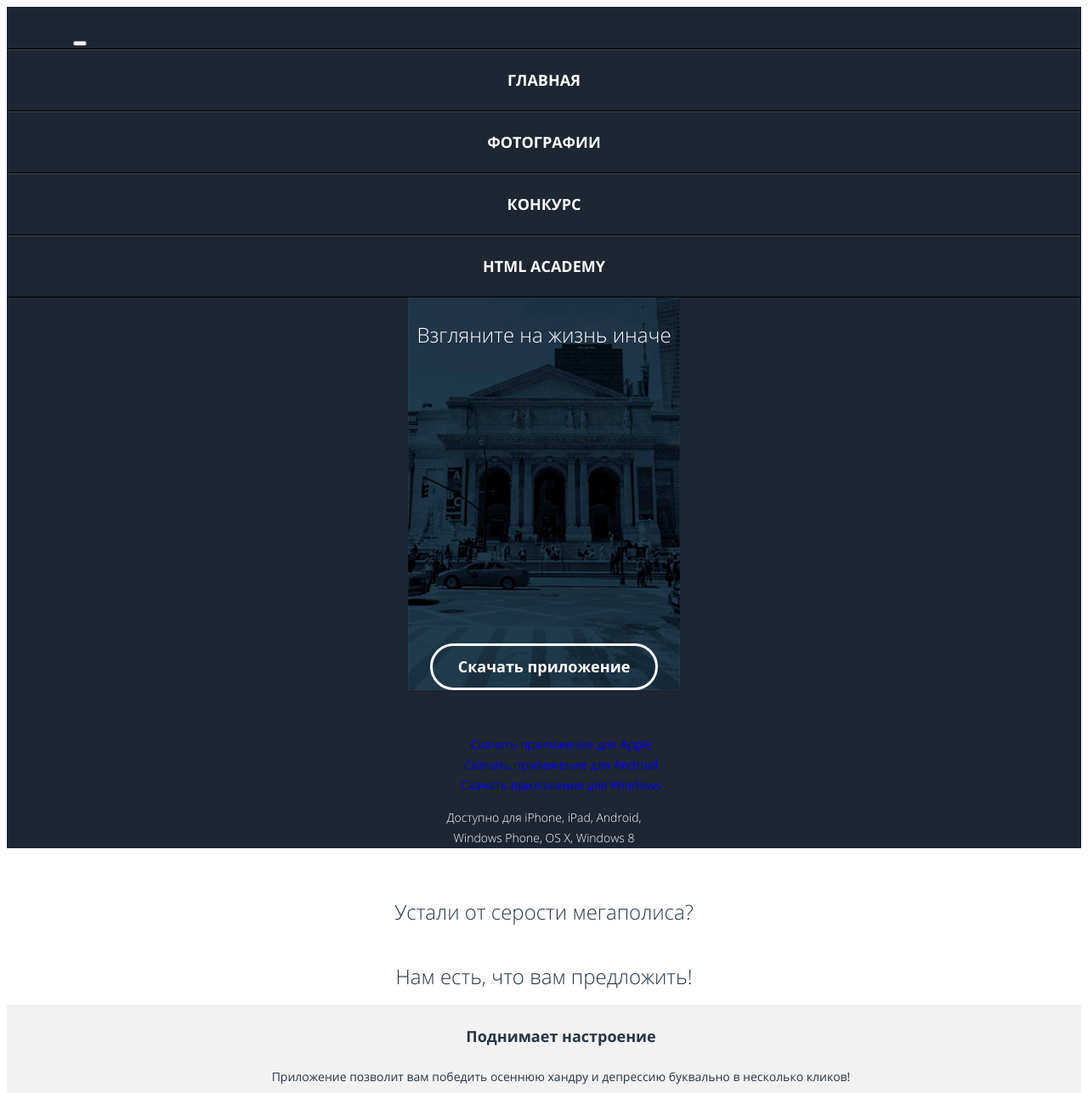
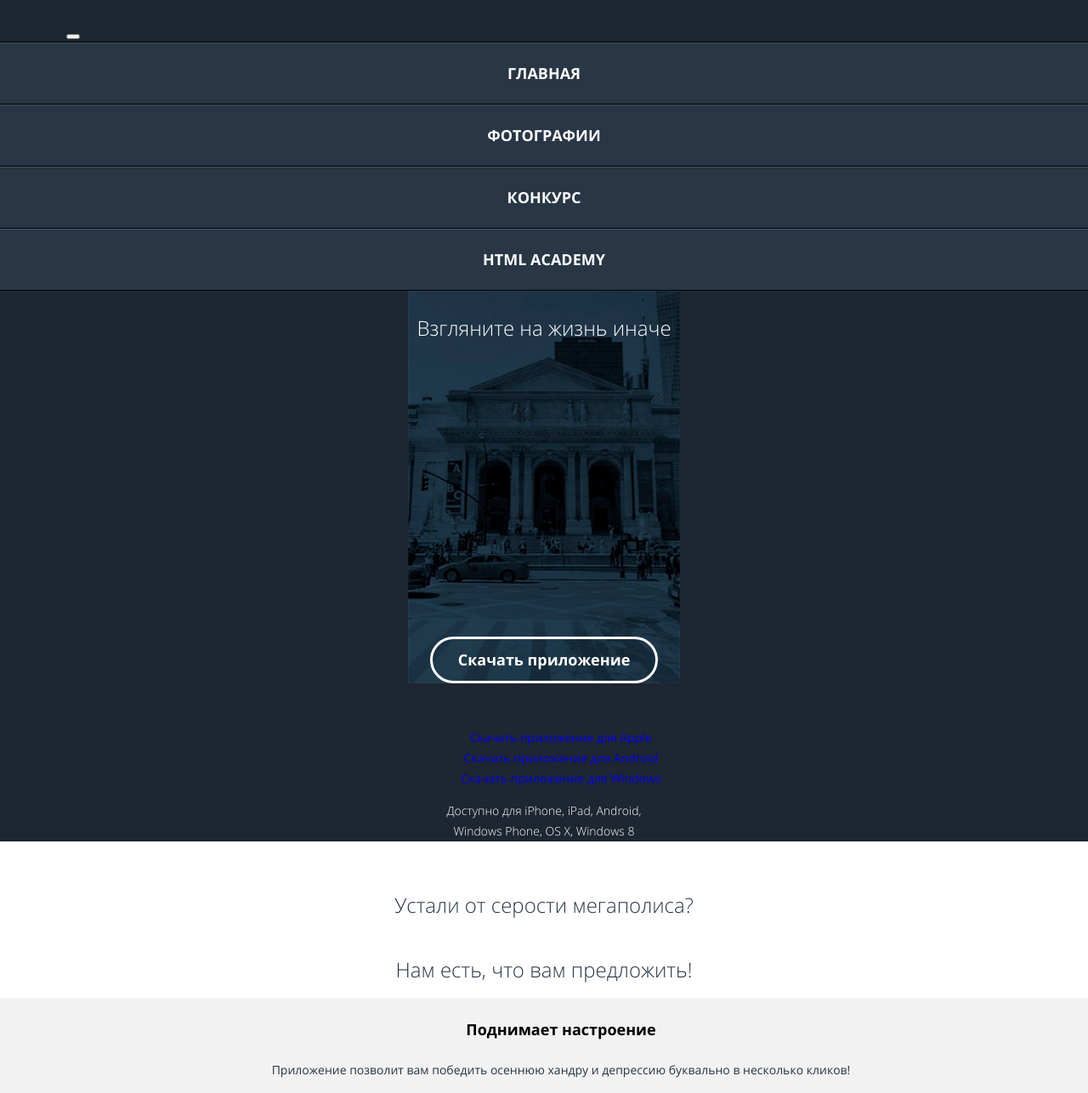
Before and after one commit to espavoru/1528269-pink-21, a plain HTML site: page 5/index.html in a window 1280 px wide. Shown: the top 1286 px of the page at 85% size. Drawn offline with Linux system fonts and the light colour scheme.

Commit message:
:heavy_check_mark: Сборка #5

```diff
--- a/5/css/style.css
+++ b/5/css/style.css
@@ -31,6 +31,10 @@
 
 .page a {
   text-decoration: none; }
+
+.page__body {
+  margin: 0;
+  padding: 0; }
 
 img {
   max-width: 100%;
@@ -67,9 +71,9 @@ img {
   text-transform: uppercase;
   text-decoration: none;
   list-style: none;
+  background-color: #283645;
   padding-top: 20px;
   padding-bottom: 20px;
-  border-top: 1px solid fade(white, 15%);
   border-bottom: 1px solid black;
   box-shadow: 0 -1px 0 black, inset 0 1px 0 rgba(255, 255, 255, 0.15); }
 
@@ -147,6 +151,7 @@ img {
   padding-bottom: 325px; }
 
 .features__caption {
+  color: black;
   font-size: 18px;
   padding-top: 25px;
   padding-bottom: 6px; }
@@ -155,6 +160,7 @@ img {
   color: #283645; }
 
 .reviews__author-name {
+  color: black;
   font-size: 18px;
   line-height: 30px;
   font-style: normal;
```
Also changed, not shown: 1 other file.
